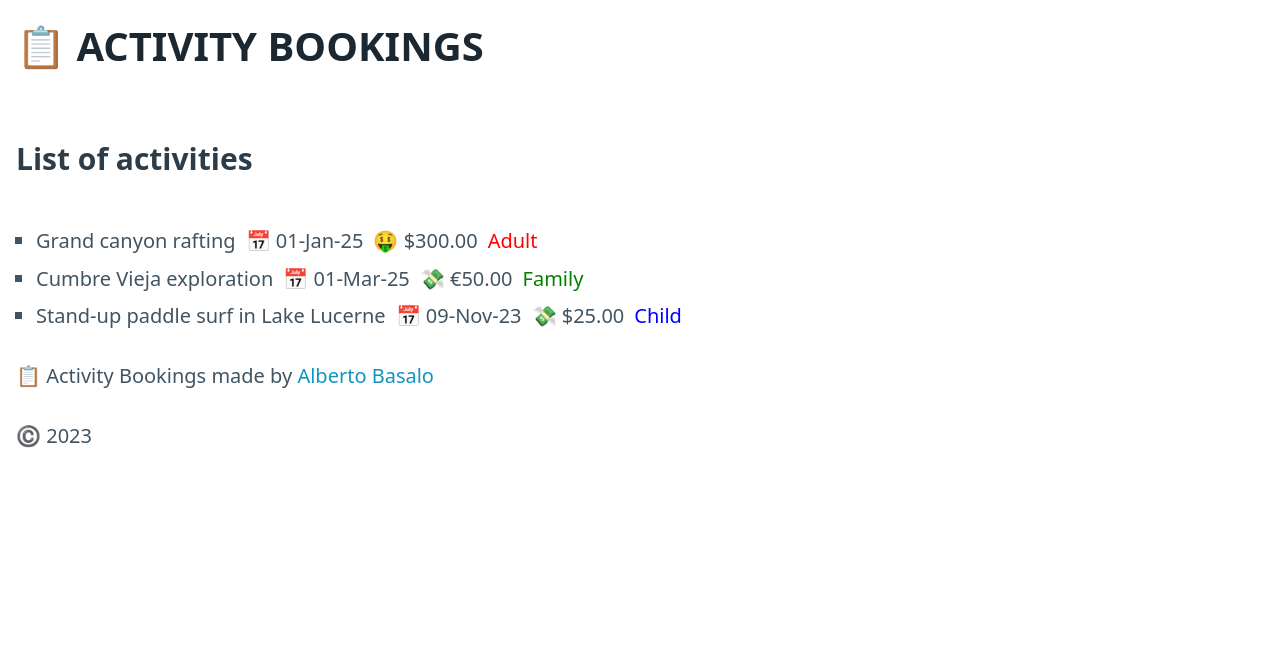
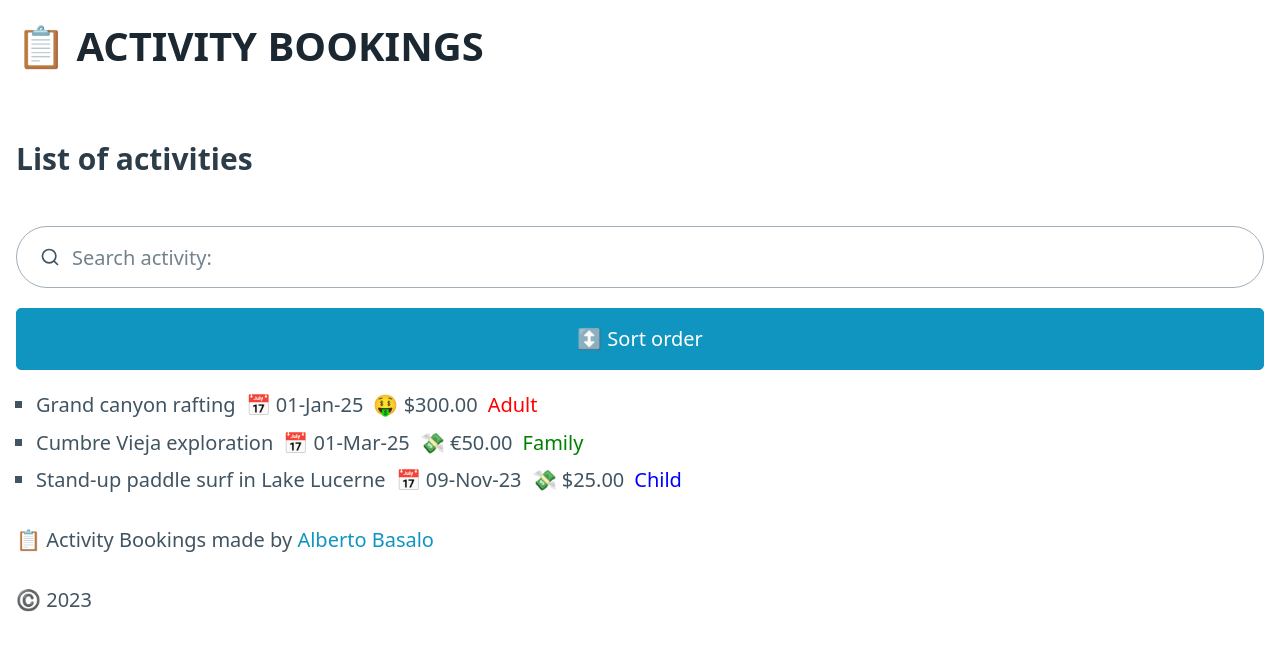
Before and after one commit to TrainingITCourses/minsait-ng_dev-23_03, an Angular app: page / in a window 1280 px wide. Shown: the top 650 px of the page. Built offline with nearby package versions, Linux system fonts and the light colour scheme.

Commit message:
feat: activities list

```diff
--- a/src/app/home/home.component.html
+++ b/src/app/home/home.component.html
@@ -1,4 +1,10 @@
 <h3>List of activities</h3>
+<input
+  type="search"
+  placeholder="Search activity:"
+  (keyup)="onSearchChange($event)"
+/>
+<button (click)="onSortClick()">↕️ Sort order</button>
 <ul>
   <li *ngFor="let activity of activities">
     <span>{{ activity.title }}</span>
--- a/src/app/home/home.component.ts
+++ b/src/app/home/home.component.ts
@@ -8,8 +8,34 @@ import { ACTIVITIES } from '../data/app.data';
   styleUrls: ['./home.component.css'],
 })
 export class HomeComponent implements OnInit {
-  activities: Activity[] = ACTIVITIES.filter((a) => a.state === 'published');
-  constructor() {}
+  private publishedActivities: Activity[];
+  private order = 1;
+  private searchTerm = '';
+  public activities: Activity[];
 
+  constructor() {
+    this.publishedActivities = ACTIVITIES.filter(
+      (a) => a.state === 'published'
+    );
+    this.activities = this.publishedActivities;
+  }
   ngOnInit(): void {}
+
+  public onSortClick() {
+    this.order = -this.order;
+    this.setActivities();
+  }
+
+  public onSearchChange(event: any) {
+    this.searchTerm = event.target.value;
+    this.setActivities();
+  }
+
+  private setActivities() {
+    this.activities = this.publishedActivities
+      .filter((a) =>
+        a.title.toLowerCase().includes(this.searchTerm.toLowerCase())
+      )
+      .sort((a, b) => (a.price - b.price) * this.order);
+  }
 }
```
